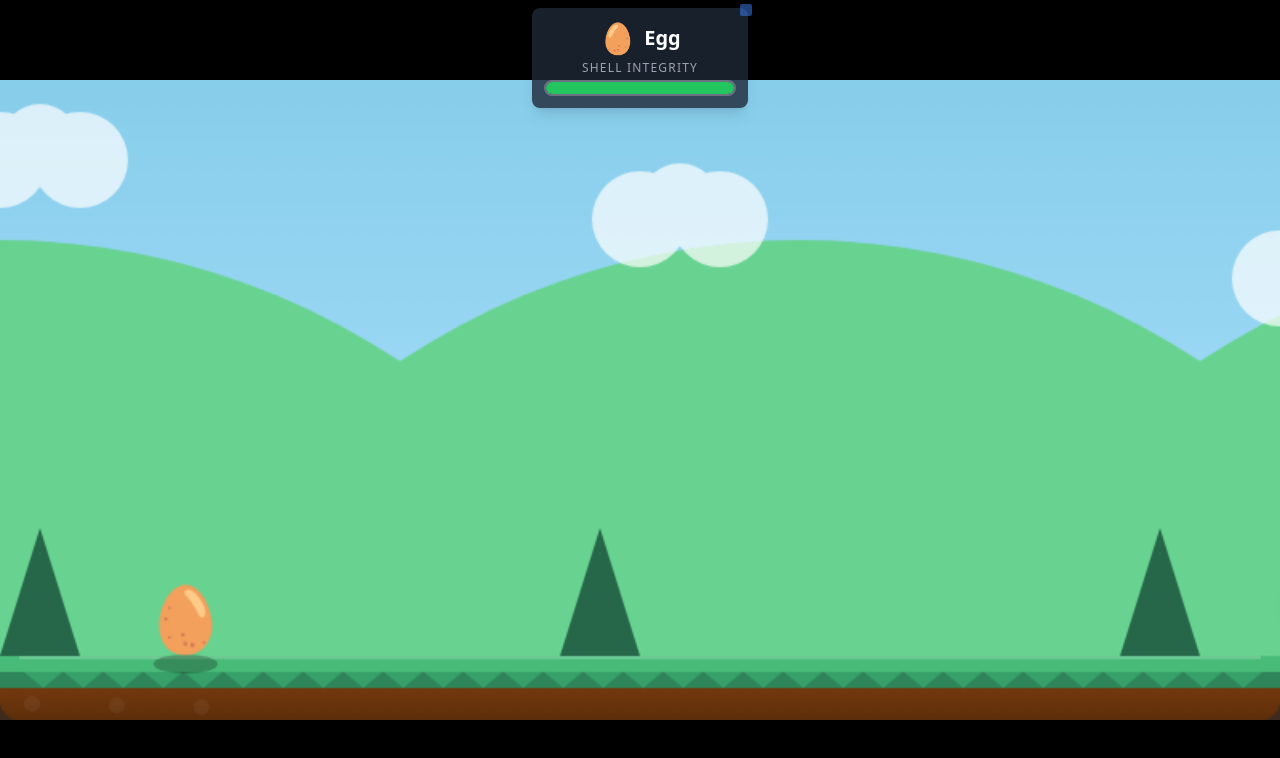
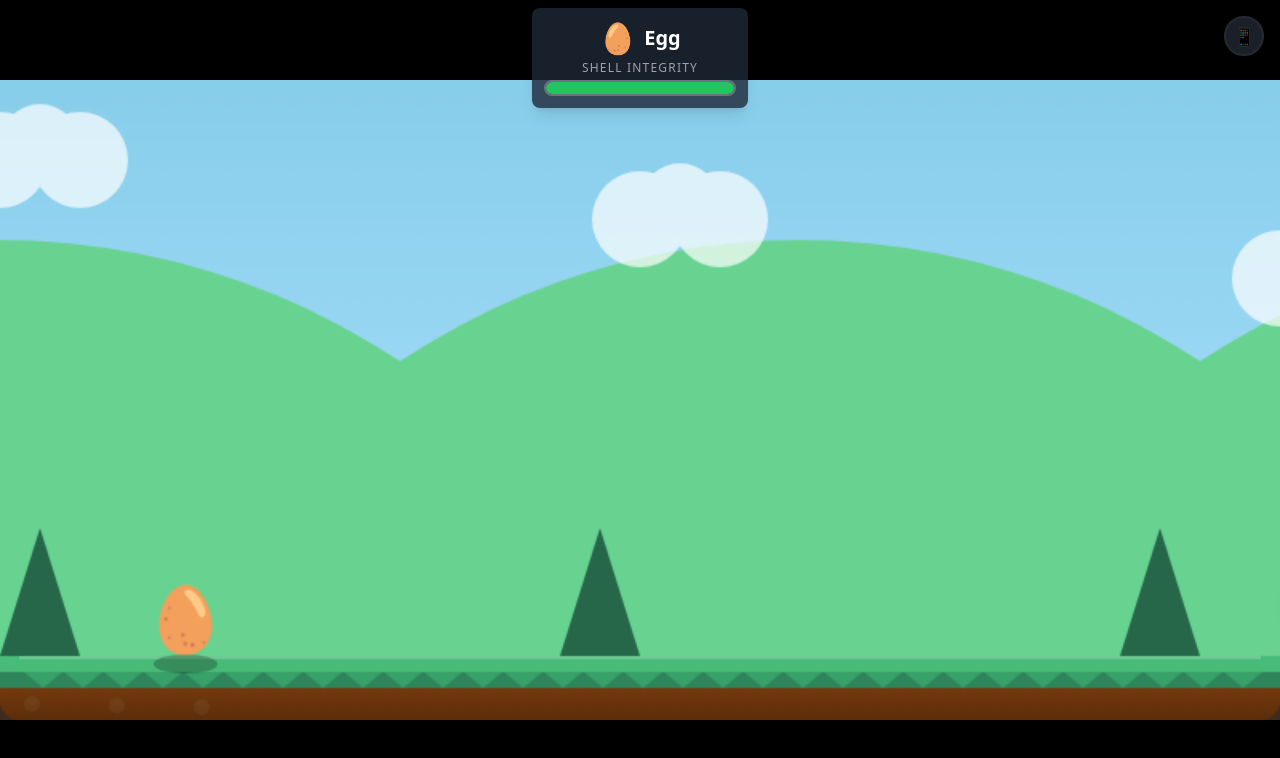
Before and after one commit to gil900859/The-Great-Eggscape, a React (Vite) app: page / in a window 1280 px wide. Both pictures are taken after a click on the button "START GAME". Shown: the top 758 px of the page. Built offline with nearby package versions, Linux system fonts and the light colour scheme.

Commit message:
feat: Refactor dev menu and README for clarity
Removes the redundant blue square click handler from PlayerHUD and consolidates the dev menu toggle logic into App.tsx's sequence detection. Updates the README with installation instructions and an application banner for better project onboarding.

```diff
--- a/App.tsx
+++ b/App.tsx
@@ -90,6 +90,7 @@ const App: React.FC = () => {
   const [showDevSelector, setShowDevSelector] = useState(false);
   const [showMobileControls, setShowMobileControls] = useState(false);
 
+  const [isMobileDashToggled, setIsMobileDashToggled] = useState(false);
   const [player, setPlayer] = useState<Player>({
     x: PLAYER_START_X, y: PLAYER_START_Y, width: PLAYER_WIDTH, height: PLAYER_HEIGHT,
     velocityX: 0, velocityY: 0, isOnGround: false, isSwimming: false,
@@ -101,7 +102,6 @@ const App: React.FC = () => {
 
   const keysPressed = useRef<{ [key: string]: boolean }>({});
   const typedSequence = useRef<string>('');
-  const mobileSecretRef = useRef<string[]>([]);
   const sequenceTimer = useRef<number | null>(null);
   const highJumpTimerRef = useRef(0);
   const damageCooldownRef = useRef(0);
@@ -122,6 +122,7 @@ const App: React.FC = () => {
     setCurrentLevelIndex(0);
     setEggState({ stage: EggEvolutionStage.EGG, damage: 0 });
     setUnlockedAbilityMessage(null);
+    setIsMobileDashToggled(false);
     highJumpTimerRef.current = 0;
     setPlayer({
       x: PLAYER_START_X, y: PLAYER_START_Y, width: PLAYER_WIDTH, height: PLAYER_HEIGHT,
@@ -136,6 +137,7 @@ const App: React.FC = () => {
 
   const restartLevel = useCallback(() => {
     setEggState(prev => ({ ...prev, damage: 0 }));
+    setIsMobileDashToggled(false);
     setPlayer(p => ({
       ...p,
       x: PLAYER_START_X,
@@ -199,6 +201,7 @@ const App: React.FC = () => {
 
       setCurrentLevelIndex(prevIdx => {
         if (prevIdx < LEVELS.length - 1) {
+          setIsMobileDashToggled(false);
           setPlayer(p => ({
             ...p, x: PLAYER_START_X, y: PLAYER_START_Y, velocityX: 0, velocityY: 0,
             isDashing: false, isHighJumpActive: false, facingRight: true,
@@ -229,15 +232,19 @@ const App: React.FC = () => {
       let { x, y, velocityX, velocityY, isOnGround, isSwimming, isJumping, isGliding, isRolling, isDashing, isHighJumpActive, isDevFlyMode, isGottaGoFastActive, facingRight, isSpeedOrbActive, speedOrbTargetX } = p;
       const move = keysPressed.current;
       const isDashHeld = move['Control'] || move['Shift'] || move['Dash'];
+      const isDashActive = isDashHeld || isMobileDashToggled;
 
-      if (isDashHeld && isOnGround && Math.abs(velocityX) > MOVE_SPEED * 0.7) {
+      if (isDashActive) {
         const dashTargetSpeed = MOVE_SPEED * DASH_BOOST;
-        if (Math.abs(velocityX) < dashTargetSpeed) {
-          velocityX = Math.sign(velocityX) * dashTargetSpeed;
+        // Apply dash boost if moving
+        if (Math.abs(velocityX) > 0.1) {
+          if (Math.abs(velocityX) < dashTargetSpeed) {
+            velocityX = Math.sign(velocityX) * dashTargetSpeed;
+          }
         }
         isDashing = true;
         isHighJumpActive = true;
-      } else if (!isDashHeld) {
+      } else {
         isDashing = false;
         isHighJumpActive = false;
       }
@@ -357,7 +364,6 @@ const App: React.FC = () => {
                  velocityY = 0;
                  isOnGround = true;
                  isJumping = false;
-                 isDashing = false;
               } else if (p.y >= platform[1] + platform[3] - 10 && velocityY < 0) {
                  y = platform[1] + platform[3];
                  velocityY = 0;
@@ -375,7 +381,6 @@ const App: React.FC = () => {
            if (checkCollision({ ...p, x, y }, t)) {
               velocityY = TRAMPOLINE_BOUNCE_STRENGTH;
               isOnGround = false;
-              isDashing = false;
            }
         });
 
@@ -392,7 +397,6 @@ const App: React.FC = () => {
               damageCooldownRef.current = now + DAMAGE_COOLDOWN;
               velocityY = -5;
               velocityX = (x < h[0] + h[2]/2) ? -8 : 8;
-              isDashing = false;
             }
           });
         }
@@ -407,7 +411,6 @@ const App: React.FC = () => {
            y = PLAYER_START_Y;
            velocityX = 0;
            velocityY = 0;
-           isDashing = false;
            isSpeedOrbActive = false;
         }
       }
@@ -498,20 +501,6 @@ const App: React.FC = () => {
 
   const handleTouchStart = (key: string) => {
     keysPressed.current[key] = true;
-
-    // Secret sequence logic for mobile
-    const expected = [...Array(10).fill(' '), 'ArrowLeft', 'ArrowRight', 'ArrowUp', 'ArrowUp'];
-    mobileSecretRef.current.push(key);
-    if (mobileSecretRef.current.length > expected.length) {
-      mobileSecretRef.current.shift();
-    }
-    if (mobileSecretRef.current.length === expected.length) {
-      const isMatch = mobileSecretRef.current.every((k, i) => k === expected[i]);
-      if (isMatch) {
-        setShowDevSelector(prev => !prev);
-        mobileSecretRef.current = [];
-      }
-    }
   };
   const handleTouchEnd = (key: string) => { keysPressed.current[key] = false; };
 
@@ -533,6 +522,39 @@ const App: React.FC = () => {
             damage={eggState.damage}
             unlockedAbilityMessage={unlockedAbilityMessage}
           />
+
+          {/* Mobile Toggle Button during Gameplay */}
+          <div className="absolute top-4 right-4 z-50 pointer-events-auto">
+            <button
+              onClick={() => {
+                setShowMobileControls(!showMobileControls);
+                // Triple-click logic for dev menu
+                const now = Date.now();
+                const lastClick = (window as any).lastMobileIconClick || 0;
+                const clickCount = (window as any).mobileIconClickCount || 0;
+
+                if (now - lastClick < 500) {
+                  const newCount = clickCount + 1;
+                  (window as any).mobileIconClickCount = newCount;
+                  if (newCount >= 3) {
+                    setShowDevSelector(!showDevSelector);
+                    (window as any).mobileIconClickCount = 0;
+                  }
+                } else {
+                  (window as any).mobileIconClickCount = 1;
+                }
+                (window as any).lastMobileIconClick = now;
+              }}
+              className={`w-10 h-10 rounded-full flex items-center justify-center text-lg transition-all border-2 shadow-lg ${
+                showMobileControls
+                ? 'bg-blue-600 border-blue-400 text-white'
+                : 'bg-gray-700 border-gray-600 text-gray-400 opacity-50 hover:opacity-100'
+              }`}
+            >
+              📱
+            </button>
+          </div>
+
           <GameCanvas
             currentLevel={currentLevel}
             player={player}
@@ -574,11 +596,8 @@ const App: React.FC = () => {
                   ⬆️
                 </button>
                 <button
-                  className="w-16 h-16 bg-red-500/50 backdrop-blur-sm rounded-full flex items-center justify-center text-4xl active:scale-90 active:bg-red-500/70 transition-all select-none border-2 border-red-400/50 shadow-lg"
-                  onTouchStart={() => handleTouchStart('Dash')}
-                  onTouchEnd={() => handleTouchEnd('Dash')}
-                  onMouseDown={() => handleTouchStart('Dash')}
-                  onMouseUp={() => handleTouchEnd('Dash')}
+                  className={`w-16 h-16 ${isMobileDashToggled ? 'bg-red-600 scale-110 border-red-200' : 'bg-red-500/50 border-red-400/50'} backdrop-blur-sm rounded-full flex items-center justify-center text-4xl active:scale-90 transition-all select-none border-2 shadow-lg z-50`}
+                  onClick={() => setIsMobileDashToggled(!isMobileDashToggled)}
                 >
                   💨
                 </button>
--- a/components/PlayerHUD.tsx
+++ b/components/PlayerHUD.tsx
@@ -6,14 +6,12 @@ interface PlayerHUDProps {
   eggStage: EggEvolutionStage;
   damage: number;
   unlockedAbilityMessage: string | null;
-  onBlueSquareClick?: () => void;
 }
 
 const PlayerHUD: React.FC<PlayerHUDProps> = ({
   eggStage,
   damage,
   unlockedAbilityMessage,
-  onBlueSquareClick,
 }) => {
   const healthPercentage = Math.max(0, ((MAX_HEALTH - damage) / MAX_HEALTH) * 100);
   let healthColor = 'bg-green-500';
@@ -28,13 +26,6 @@ const PlayerHUD: React.FC<PlayerHUDProps> = ({
     <div className="absolute top-2 left-0 right-0 px-4 z-20 flex justify-center items-start pointer-events-none">
       {/* Center HUD */}
       <div className="flex flex-col items-center gap-2 bg-gray-800 bg-opacity-80 p-3 rounded-lg shadow-lg pointer-events-auto relative">
-        {/* Blue Square for cheat code */}
-        <div
-          onClick={onBlueSquareClick}
-          className="absolute -top-1 -right-1 w-3 h-3 bg-blue-500 rounded-sm cursor-pointer opacity-50 hover:opacity-100 transition-opacity"
-          title="Secret"
-        />
-
         <div className="text-center">
           <div className="flex items-center justify-center gap-2">
             <span className="text-3xl" role="img" aria-label="egg-emoji">
--- a/components/StartScreen.tsx
+++ b/components/StartScreen.tsx
@@ -31,13 +31,13 @@ const StartScreen: React.FC<StartScreenProps> = ({
       window.clearTimeout(clickTimerRef.current);
     }
 
-    if (newCount === 7) {
-      onToggleDevMenu(); // This will now be part of the larger sequence in App.tsx
+    if (newCount === 3) {
+      onToggleDevMenu();
       setClickCount(0);
     } else {
       clickTimerRef.current = window.setTimeout(() => {
         setClickCount(0);
-      }, 1000); // Increased timeout for easier 7-tap
+      }, 500); // Standard triple-click window
     }
   };
 
```
Also changed, not shown: 1 other file (tests, documents, lock files or other folders).
